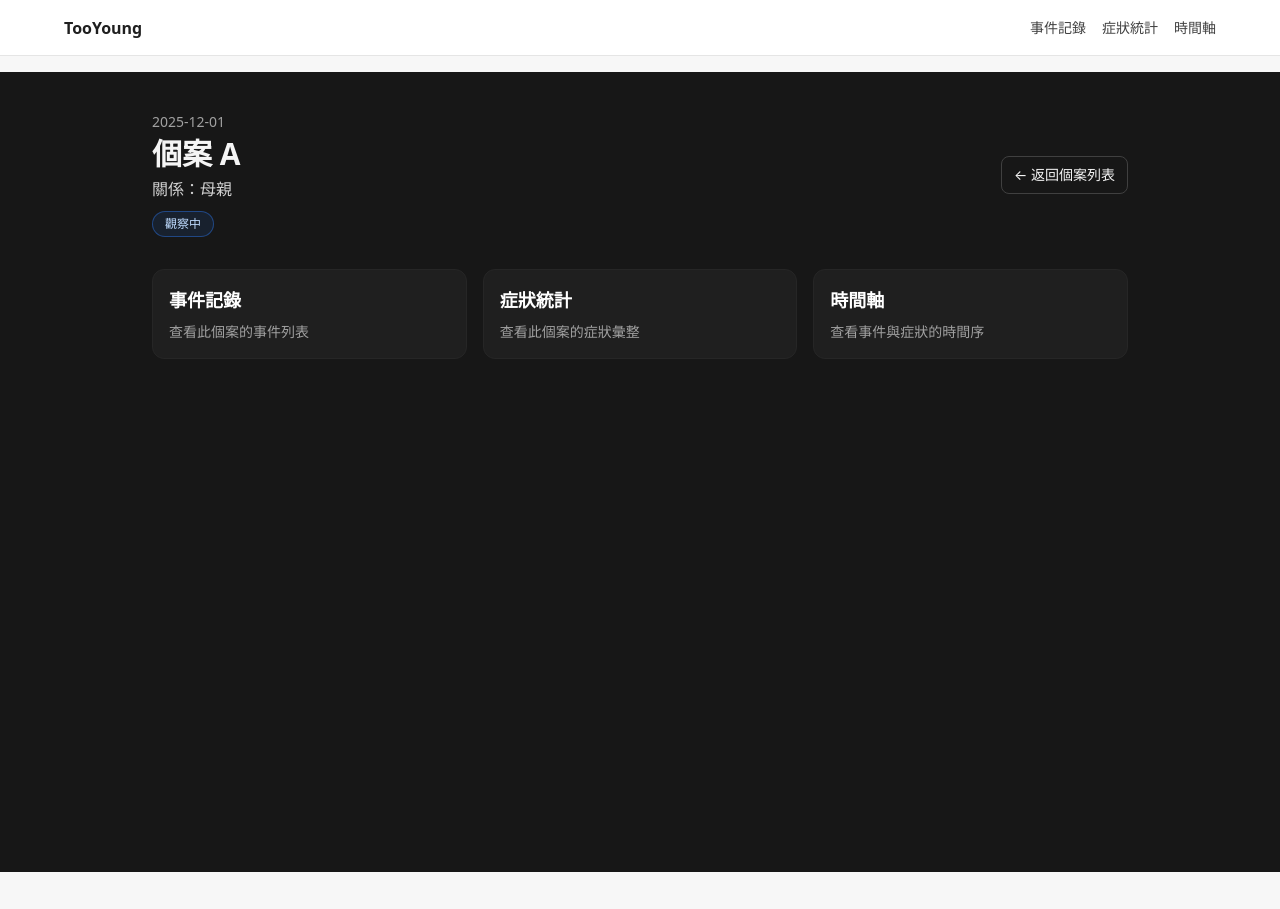
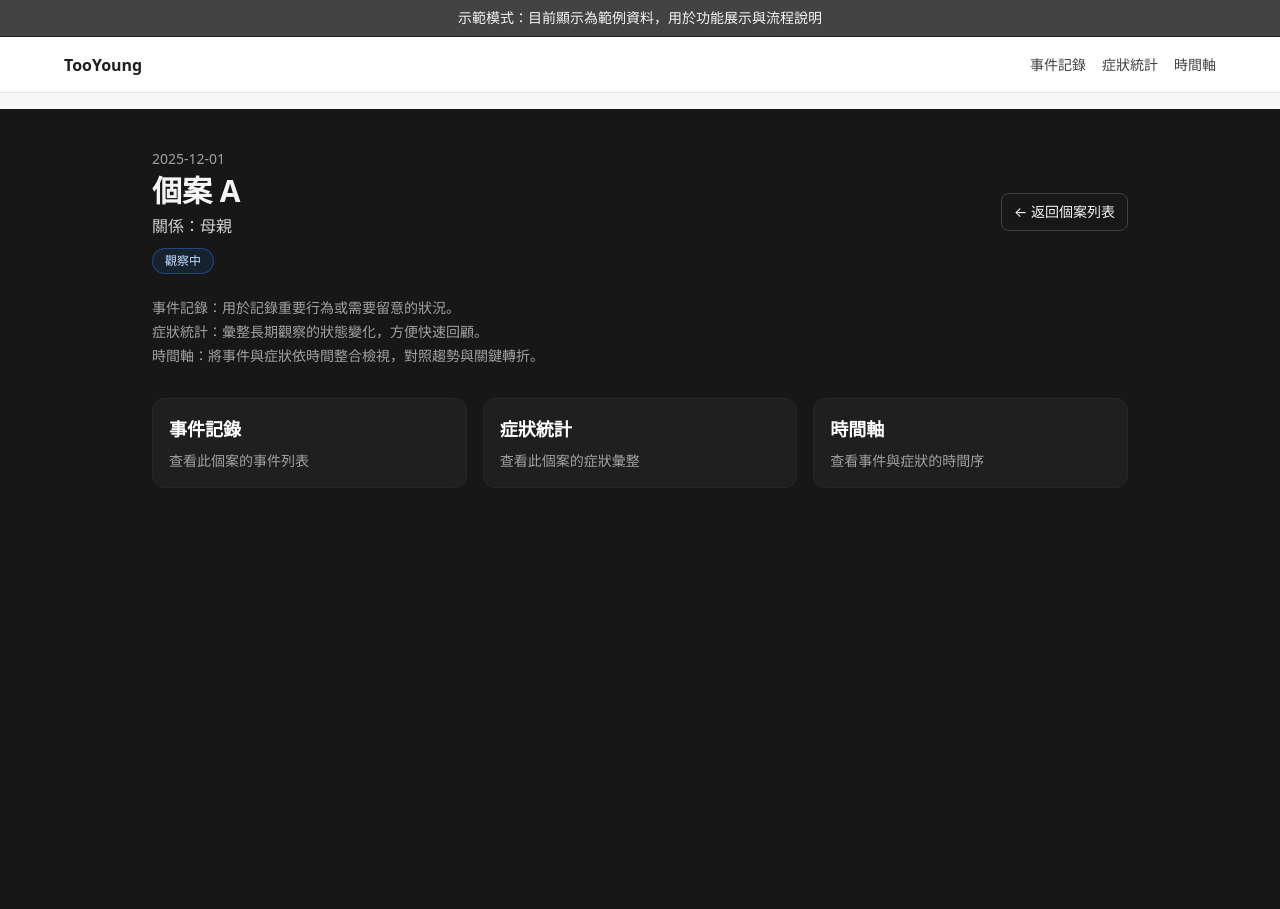
Before and after one commit to CD202506/tooyoung, a Next.js app: page /cases/case-001 in a window 1280 px wide. Before the commit the page ends 872 px from the top, so only its background shows below. Built offline with nearby package versions, Linux system fonts and the light colour scheme.

Commit message:
Phase 4-A: demo polish (banner and guidance copy)

```diff
--- a/src/app/cases/[id]/page.tsx
+++ b/src/app/cases/[id]/page.tsx
@@ -34,7 +34,13 @@ export default function CaseDetailPage({ params }: PageProps) {
           </Link>
         </div>
 
-      <div className="mt-8 grid gap-4 md:grid-cols-3">
+        <div className="mt-6 space-y-1 text-sm text-neutral-400">
+          <p>事件記錄：用於記錄重要行為或需要留意的狀況。</p>
+          <p>症狀統計：彙整長期觀察的狀態變化，方便快速回顧。</p>
+          <p>時間軸：將事件與症狀依時間整合檢視，對照趨勢與關鍵轉折。</p>
+        </div>
+
+        <div className="mt-8 grid gap-4 md:grid-cols-3">
           <Link
             href={`/cases/${id}/events`}
             className="rounded-xl border border-neutral-800 bg-neutral-800/60 p-4 transition hover:border-blue-500 hover:bg-neutral-800"
--- a/src/app/cases/page.tsx
+++ b/src/app/cases/page.tsx
@@ -7,7 +7,9 @@ export default function CasesPage() {
       <div className="mx-auto max-w-6xl px-4 py-10 md:px-6 lg:px-8">
         <div className="mb-8">
           <h1 className="text-3xl font-semibold">個案列表</h1>
-          <p className="text-neutral-400 mt-2">Demo 版僅供展示，未連接資料庫。</p>
+          <p className="text-neutral-400 mt-2">
+            此處為示範個案，點擊可查看事件記錄、症狀統計與時間軸，協助說明實際使用流程。
+          </p>
         </div>
 
         <div className="grid gap-4 md:grid-cols-2">
--- a/src/app/layout.tsx
+++ b/src/app/layout.tsx
@@ -44,6 +44,9 @@ export default function RootLayout({
       <body
         className={`${geistSans.variable} ${geistMono.variable} antialiased`}
       >
+        <div className="bg-neutral-900/80 text-neutral-100 text-sm border-b border-neutral-800 px-4 py-2 text-center">
+          示範模式：目前顯示為範例資料，用於功能展示與流程說明
+        </div>
         <AppHeader />
         <main className="pb-[calc(4rem+env(safe-area-inset-bottom))] pt-4 md:pb-0">
           {children}
```
